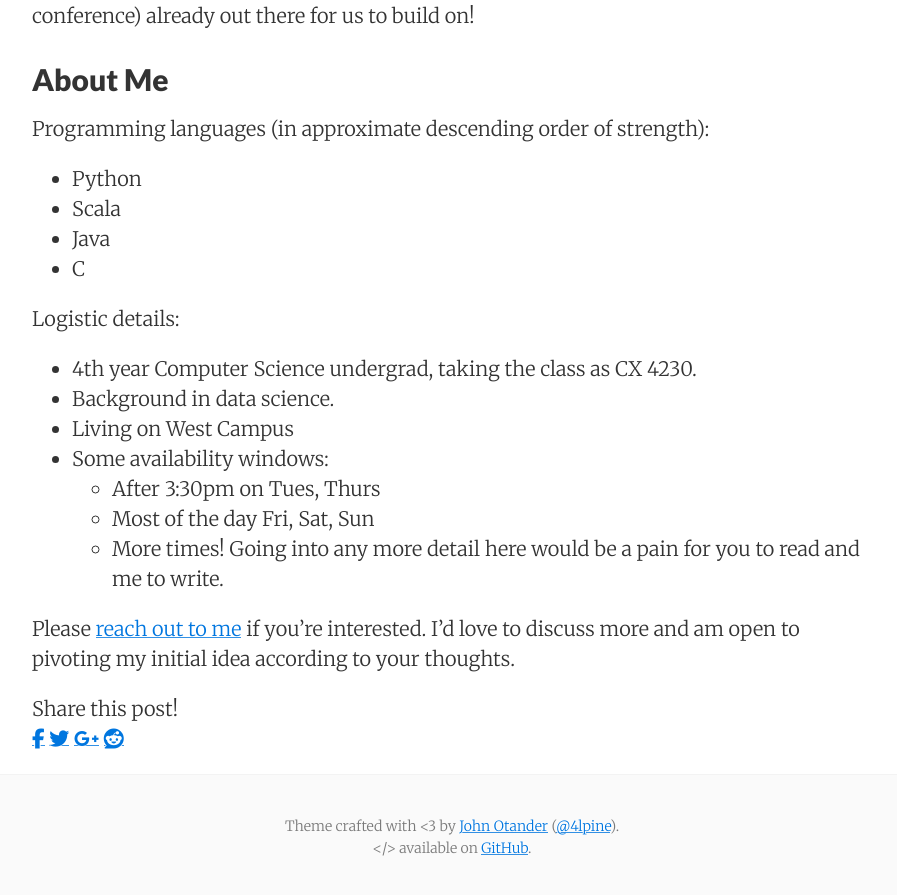
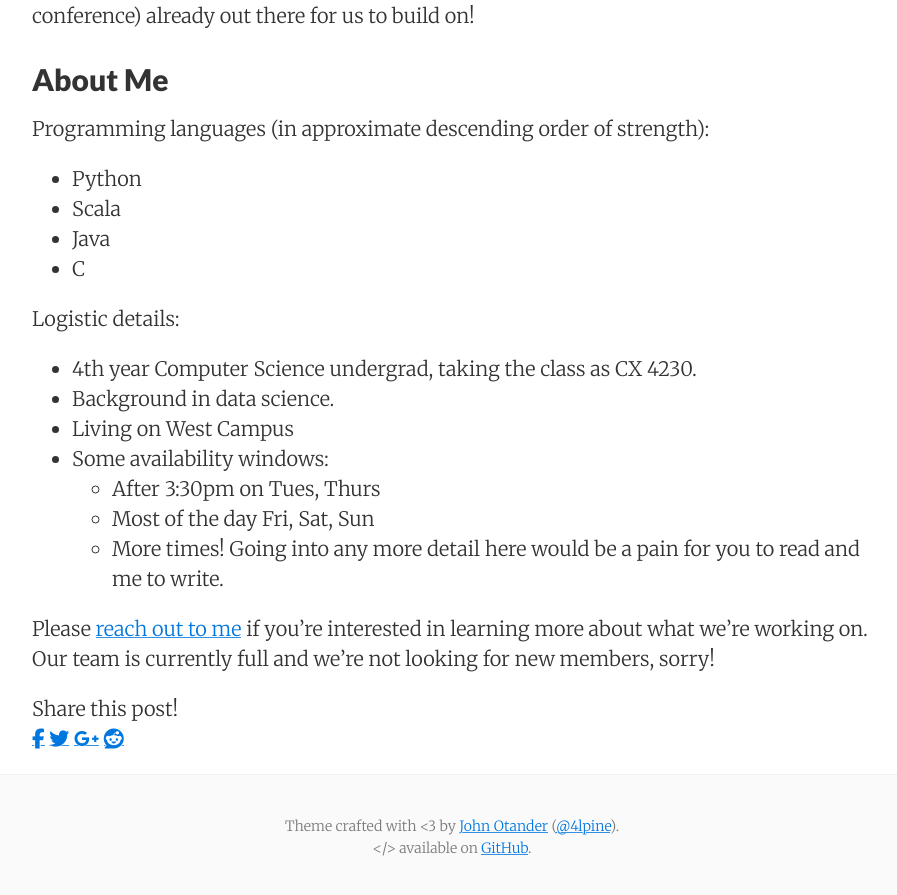
Before and after one commit to JoshuaKoh/JoshuaKoh.github.io, a Jekyll site: the page built from _posts/2018-02-28-Simulation-Proposal.md, in a window 1280 px wide and 900 px high, scrolled down 1221 px. Shown: the top 895 px of the window, without its empty margins (188-1085 px from the left). Built offline with Jekyll 4.4.1, drawn with Linux system fonts in a browser that asks for light colours; nearby versions of some CDN libraries; some of the changed text lies outside the part shown.

Commit message:
Update sim proposal

```diff
--- a/_posts/2018-02-28-Simulation-Proposal.md
+++ b/_posts/2018-02-28-Simulation-Proposal.md
@@ -9,8 +9,7 @@
 
 ## Current Team
 
-- Joshua Koh, undergrad, non-DL, [email](joshuakoh@gatech.edu)
-- Victor Law, undergrad, non-DL, [email](vlaw3@gatech.edu)
+We've got a full team now! Will add new links if/when we post code or results of our simulation. Exciting!
 
 ## Project Idea
 
@@ -42,4 +41,4 @@
     - Most of the day Fri, Sat, Sun
     - More times! Going into any more detail here would be a pain for you to read and me to write.
 
-Please [reach out to me](mailto:joshuakoh@gatech.edu) if you're interested. I'd love to discuss more and am open to pivoting my initial idea according to your thoughts.
+Please [reach out to me](mailto:joshuakoh@gatech.edu) if you're interested in learning more about what we're working on. Our team is currently full and we're not looking for new members, sorry!
```
